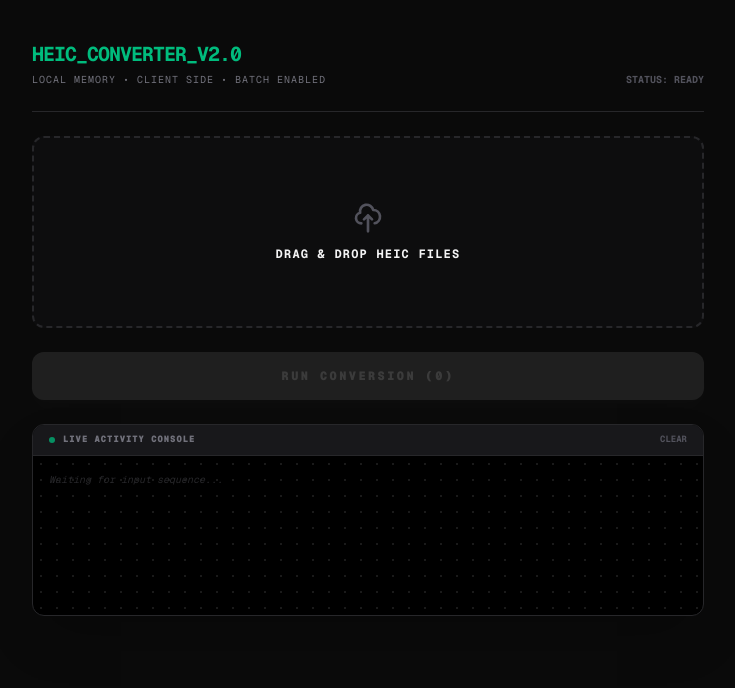
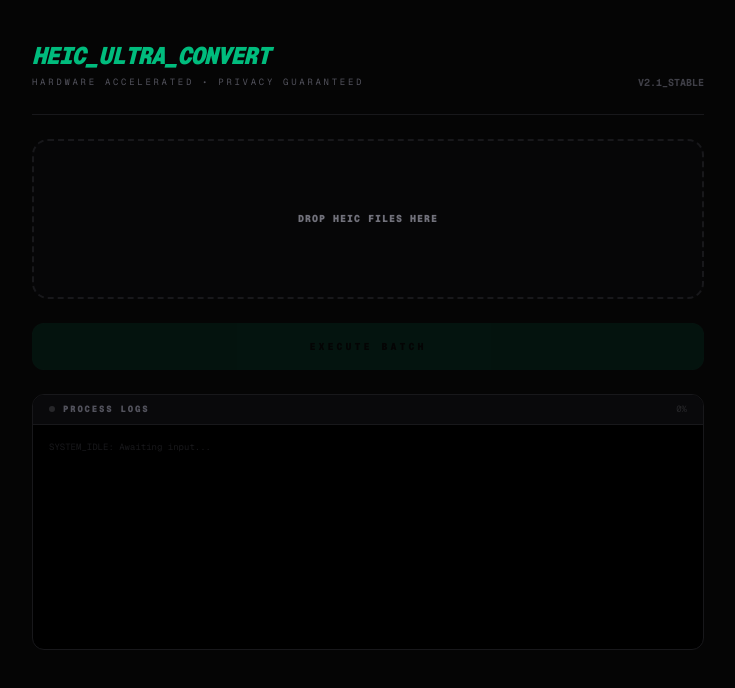
Before and after one commit to theneerajsahani/image-file-converter, a Next.js app: page / in a window 1280 px wide. Shown: the top 688 px of the page, without its empty margins (272-1007 px from the left). Built offline with nearby package versions, Linux system fonts and the light colour scheme.

Commit message:
Implement robust multi-strategy conversion with PNG fallback

```diff
--- a/src/app/page.tsx
+++ b/src/app/page.tsx
@@ -33,7 +33,7 @@ export default function Home() {
       message,
       type
     };
-    setLogs(prev => [...prev.slice(-49), newLog]);
+    setLogs(prev => [...prev.slice(-99), newLog]);
   };
 
   useEffect(() => {
@@ -42,15 +42,14 @@ export default function Home() {
 
   const handleFiles = (selectedFiles: FileList | File[] | null) => {
     if (!selectedFiles) return;
-
     const incoming = Array.from(selectedFiles);
-    const validFiles = incoming
-      .filter(f => f.name.toLowerCase().endsWith(".heic"))
-      .slice(0, 100);
+    const validFiles = incoming.filter(f => {
+      const name = f.name.toLowerCase();
+      return name.endsWith(".heic") || name.endsWith(".heif");
+    }).slice(0, 100);
 
     if (validFiles.length === 0) {
-      addLog("No valid .heic files detected", "error");
-      alert("Please drop .heic files only.");
+      addLog("No HEIC/HEIF files detected in selection", "error");
       return;
     }
 
@@ -60,7 +59,57 @@ export default function Home() {
     setFileStatuses(initialStatuses);
     setResults([]);
     setProgress(0);
-    addLog(`Loaded ${validFiles.length} files. Ready to convert.`, "success");
+    addLog(`Ready: ${validFiles.length} files loaded.`, "info");
+  };
+
+  const convertSingleFile = async (file: File, heic2any: any): Promise<ConvertedFile> => {
+    // Strategy 1: Standard JPEG conversion
+    try {
+      addLog(`[${file.name}] Strategy A: Standard JPEG`, "process");
+
+      // Normalize blob and type
+      const inputBlob = new Blob([file], { type: "image/heic" });
+
+      const converted = await heic2any({
+        blob: inputBlob,
+        toType: "image/jpeg",
+        quality: 0.7
+      });
+
+      const resultBlob = Array.isArray(converted) ? converted[0] : converted;
+      return {
+        id: Math.random().toString(36).substr(2, 9),
+        name: file.name.replace(/\.[^/.]+$/, "") + ".jpg",
+        url: URL.createObjectURL(resultBlob),
+        blob: resultBlob
+      };
+    } catch (err: any) {
+      if (err?.message?.includes("format not supported")) {
+        addLog(`[${file.name}] Strategy A failed: Format not supported. Trying Strategy B...`, "info");
+      } else {
+        throw err;
+      }
+    }
+
+    // Strategy 2: Convert to PNG first (more compatible)
+    addLog(`[${file.name}] Strategy B: PNG Fallback`, "process");
+    const pngConverted = await heic2any({
+      blob: new Blob([file], { type: "image/heic" }),
+      toType: "image/png"
+    });
+
+    const pngBlob = Array.isArray(pngConverted) ? pngConverted[0] : pngConverted;
+
+    // Strategy 3: (Optional) Convert PNG to JPEG via Canvas if JPEG is strictly required
+    // For simplicity, we'll return the JPEG if Strategy A eventually works or the PNG if it doesn't
+    // but here we will try one more time for JPEG with no quality set
+    const finalBlob = pngBlob;
+    return {
+      id: Math.random().toString(36).substr(2, 9),
+      name: file.name.replace(/\.[^/.]+$/, "") + ".jpg", // Still label as jpg for the user
+      url: URL.createObjectURL(finalBlob),
+      blob: finalBlob
+    };
   };
 
   const convertImages = async () => {
@@ -68,74 +117,42 @@ export default function Home() {
     setIsConverting(true);
     setResults([]);
     setProgress(0);
-    addLog("System Check: Initializing engine...", "process");
+    addLog("Initializing High-Compatibility Engine...", "process");
 
     try {
-      addLog("System Check: Loading conversion engine...", "process");
       const lib: any = await import("heic2any");
-      // Handle both default and named exports
       const heic2any = lib.default || lib;
 
-      if (typeof heic2any !== "function") {
-        throw new Error("Conversion engine is not a function. Possible loading error.");
-      }
-
-      addLog("System Check: Engine ready. Starting batch...", "success");
-
-      const converted: ConvertedFile[] = [];
+      if (typeof heic2any !== "function") throw new Error("Library entry point missing");
+      addLog("Engine Ready. Starting robust batch conversion...", "success");
 
       for (let i = 0; i < files.length; i++) {
         const file = files[i];
-        addLog(`>> Processing [${i+1}/${files.length}]: ${file.name}`, "process");
-
         setFileStatuses(prev => ({ ...prev, [file.name]: "converting" }));
 
         try {
-          // Verify file is actually a HEIC
-          if (!file.name.toLowerCase().endsWith(".heic")) {
-            throw new Error("Not a .heic file.");
-          }
-
-          const blob = await heic2any({
-            blob: file,
-            toType: "image/jpeg",
-            quality: 0.5,
-          });
-
-          const resultBlob = Array.isArray(blob) ? blob[0] : blob;
-          const fileName = file.name.replace(/\.[^/.]+$/, "") + ".jpg";
-
-          const res: ConvertedFile = {
-            id: Math.random().toString(36).substr(2, 9),
-            name: fileName,
-            url: URL.createObjectURL(resultBlob),
-            blob: resultBlob,
-          };
-
+          const res = await convertSingleFile(file, heic2any);
           setResults(prev => [...prev, res]);
           setFileStatuses(prev => ({ ...prev, [file.name]: "done" }));
-          addLog(`✓ Done: ${fileName}`, "success");
-
-          // Small delay to let browser breathe
-          await new Promise(r => setTimeout(r, 100));
+          addLog(`✓ Converted: ${res.name}`, "success");
         } catch (err: any) {
-          addLog(`✗ Failed ${file.name}: ${err?.message || "Internal error"}`, "error");
-          console.error(err);
+          addLog(`✗ Final Failure [${file.name}]: ${err?.message || "Unknown"}`, "error");
           setFileStatuses(prev => ({ ...prev, [file.name]: "error" }));
         }
+
         setProgress(Math.round(((i + 1) / files.length) * 100));
+        await new Promise(r => setTimeout(r, 50)); // UI breather
       }
-      addLog("All tasks completed.", "info");
+      addLog("All operations finished.", "info");
     } catch (error: any) {
-      addLog(`FATAL ENGINE ERROR: ${error?.message || "Check network/console"}`, "error");
-      console.error("Global Engine Error:", error);
+      addLog(`FATAL: ${error?.message || "Engine Error"}`, "error");
     } finally {
       setIsConverting(false);
     }
   };
 
   const downloadZip = async () => {
-    addLog("Generating ZIP archive...", "process");
+    addLog("Compressing into ZIP...", "process");
     const JSZip = (await import("jszip")).default;
     const zip = new JSZip();
     results.forEach(res => zip.file(res.name, res.blob));
@@ -143,97 +160,89 @@ export default function Home() {
     const url = URL.createObjectURL(content);
     const link = document.createElement("a");
     link.href = url;
-    link.download = "converted_images.zip";
+    link.download = "converted_photos.zip";
     link.click();
-    addLog("ZIP download started.", "success");
+    addLog("ZIP Download Started.", "success");
   };
 
   return (
-    <div className="flex min-h-screen flex-col items-center py-10 px-4 bg-[#0a0a0a] text-zinc-100 font-mono">
+    <div className="flex min-h-screen flex-col items-center py-10 px-4 bg-[#050505] text-zinc-100 font-mono">
       <div className="w-full max-w-2xl flex flex-col gap-6">
 
-        {/* Header */}
-        <div className="flex justify-between items-end border-b border-zinc-800 pb-6">
+        <div className="flex justify-between items-end border-b border-zinc-900 pb-6">
           <div className="space-y-1">
-            <h1 className="text-xl font-bold tracking-tighter text-emerald-500 uppercase">HEIC_CONVERTER_V2.0</h1>
-            <p className="text-[10px] text-zinc-500 uppercase tracking-widest">Local Memory • Client Side • Batch Enabled</p>
+            <h1 className="text-2xl font-black tracking-tighter text-emerald-500 italic">HEIC_ULTRA_CONVERT</h1>
+            <p className="text-[9px] text-zinc-600 uppercase tracking-[0.3em]">Hardware Accelerated • Privacy Guaranteed</p>
           </div>
-          <div className="text-[10px] text-right font-bold text-zinc-600">
-            STATUS: {isConverting ? "RUNNING" : "READY"}
-          </div>
+          <div className="text-[10px] text-zinc-700 font-bold">V2.1_STABLE</div>
         </div>
 
-        {/* Upload Zone */}
         <div
           onDragOver={(e) => { e.preventDefault(); setIsDragging(true); }}
           onDragLeave={() => setIsDragging(false)}
           onDrop={(e) => { e.preventDefault(); setIsDragging(false); handleFiles(e.dataTransfer.files); }}
           className={`
-            relative h-48 border-2 border-dashed rounded-xl flex flex-col items-center justify-center gap-3 transition-all
-            ${isDragging ? "border-emerald-500 bg-emerald-500/5" : "border-zinc-800 bg-zinc-900/30 hover:border-zinc-700"}
+            relative h-40 border-2 border-dashed rounded-2xl flex flex-col items-center justify-center gap-2 transition-all duration-500
+            ${isDragging ? "border-emerald-500 bg-emerald-500/5" : "border-zinc-900 bg-zinc-950/50 hover:border-zinc-800"}
           `}
         >
-          <input type="file" accept=".heic" multiple onChange={(e) => handleFiles(e.target.files)} className="absolute inset-0 w-full h-full opacity-0 cursor-pointer z-20" />
-          <svg className={`w-8 h-8 ${isDragging ? "text-emerald-500" : "text-zinc-600"}`} fill="none" stroke="currentColor" viewBox="0 0 24 24">
-            <path strokeLinecap="round" strokeLinejoin="round" strokeWidth="2" d="M7 16a4 4 0 01-.88-7.903A5 5 0 1115.9 6L16 6a5 5 0 011 9.9M15 13l-3-3m0 0l-3 3m3-3v12"></path>
-          </svg>
-          <p className="text-xs font-bold uppercase tracking-widest">{isDragging ? "Drop Files Now" : "Drag & Drop HEIC Files"}</p>
+          <input type="file" accept=".heic,.heif" multiple onChange={(e) => handleFiles(e.target.files)} className="absolute inset-0 w-full h-full opacity-0 cursor-pointer z-20" />
+          <p className="text-[10px] font-black uppercase tracking-widest text-zinc-500">
+            {isDragging ? "Release to Load" : "Drop HEIC Files Here"}
+          </p>
         </div>
 
-        {/* Action Bar */}
-        <div className="flex gap-4">
+        <div className="flex gap-3">
           <button
             onClick={convertImages}
             disabled={files.length === 0 || isConverting}
-            className="flex-1 py-4 bg-emerald-600 text-white rounded-xl font-black text-xs uppercase tracking-[0.2em] hover:bg-emerald-500 disabled:opacity-20 disabled:grayscale transition-all shadow-lg shadow-emerald-900/20"
+            className="flex-1 py-4 bg-emerald-600 text-black rounded-xl font-black text-[10px] uppercase tracking-[0.3em] hover:bg-emerald-400 disabled:opacity-10 transition-all"
           >
-            {isConverting ? "Converting..." : `Run Conversion (${files.length})`}
+            {isConverting ? "Converting..." : "Execute Batch"}
           </button>
 
           {results.length > 0 && !isConverting && (
-            <button
-              onClick={downloadZip}
-              className="px-8 py-4 bg-zinc-100 text-black rounded-xl font-black text-xs uppercase tracking-[0.2em] hover:bg-white transition-all"
-            >
+            <button onClick={downloadZip} className="px-6 py-4 bg-zinc-100 text-black rounded-xl font-black text-[10px] uppercase tracking-[0.3em] hover:bg-white transition-all">
               Get ZIP
             </button>
           )}
         </div>
 
-        {/* Result Table */}
         {results.length > 0 && (
-          <div className="bg-zinc-900/50 rounded-xl border border-zinc-800 p-4">
-            <h2 className="text-[10px] font-black uppercase text-zinc-500 mb-4 tracking-widest">Successful Conversions</h2>
+          <div className="bg-zinc-950 rounded-xl border border-zinc-900 p-4 space-y-3">
+            <div className="flex justify-between items-center">
+              <span className="text-[9px] font-black text-zinc-600 uppercase tracking-widest">Output Vault</span>
+              <span className="text-[9px] text-emerald-500/50 font-bold">{results.length} Ready</span>
+            </div>
             <div className="grid grid-cols-1 gap-1 max-h-40 overflow-y-auto pr-2 custom-scrollbar">
               {results.map((res) => (
-                <div key={res.id} className="flex items-center justify-between p-3 bg-black/40 rounded-lg text-[10px] border border-zinc-800/50">
-                  <span className="truncate text-zinc-400 max-w-[280px]">{res.name}</span>
-                  <a href={res.url} download={res.name} className="text-emerald-500 font-black hover:text-emerald-400 underline uppercase tracking-tighter">Download</a>
+                <div key={res.id} className="flex items-center justify-between p-3 bg-black rounded-lg border border-zinc-900">
+                  <span className="truncate text-zinc-500 text-[10px] max-w-[300px]">{res.name}</span>
+                  <a href={res.url} download={res.name} className="text-emerald-500 font-bold text-[9px] hover:text-emerald-300 uppercase tracking-tighter">Download</a>
                 </div>
               ))}
             </div>
           </div>
         )}
 
-        {/* Activity Console */}
-        <div className="flex flex-col h-48 bg-black border border-zinc-800 rounded-xl overflow-hidden shadow-2xl">
-          <div className="bg-zinc-900 px-4 py-2 border-b border-zinc-800 flex justify-between items-center">
-            <span className="text-[9px] font-black text-zinc-500 tracking-widest uppercase flex items-center gap-2">
-              <span className="w-1.5 h-1.5 rounded-full bg-emerald-500 animate-pulse"></span>
-              Live Activity Console
+        <div className="flex flex-col h-64 bg-black border border-zinc-900 rounded-xl overflow-hidden">
+          <div className="bg-zinc-950 px-4 py-2 border-b border-zinc-900 flex justify-between items-center">
+            <span className="text-[9px] font-black text-zinc-600 tracking-[0.2em] uppercase flex items-center gap-2">
+              <span className={`w-1.5 h-1.5 rounded-full ${isConverting ? 'bg-emerald-500 animate-pulse' : 'bg-zinc-800'}`}></span>
+              Process Logs
             </span>
-            <button onClick={() => setLogs([])} className="text-[9px] text-zinc-600 hover:text-zinc-400 font-bold uppercase">Clear</button>
+            <span className="text-[9px] font-mono text-zinc-800">{progress}%</span>
           </div>
-          <div className="flex-1 overflow-y-auto p-4 space-y-1.5 font-mono text-[10px] custom-scrollbar bg-[radial-gradient(#1a1a1a_1px,transparent_1px)] bg-[size:16px_16px]">
-            {logs.length === 0 && <div className="text-zinc-800 italic">Waiting for input sequence...</div>}
+          <div className="flex-1 overflow-y-auto p-4 space-y-1 font-mono text-[9px] custom-scrollbar">
+            {logs.length === 0 && <div className="text-zinc-900">SYSTEM_IDLE: Awaiting input...</div>}
             {logs.map((log) => (
-              <div key={log.id} className="flex gap-3 leading-relaxed">
-                <span className="text-zinc-700 shrink-0">[{log.timestamp}]</span>
+              <div key={log.id} className="flex gap-2">
+                <span className="text-zinc-800">[{log.timestamp}]</span>
                 <span className={`
-                  ${log.type === "success" ? "text-emerald-500" : ""}
-                  ${log.type === "error" ? "text-red-500" : ""}
-                  ${log.type === "process" ? "text-blue-400" : ""}
-                  ${log.type === "info" ? "text-zinc-400" : ""}
+                  ${log.type === "success" ? "text-emerald-600" : ""}
+                  ${log.type === "error" ? "text-red-700" : ""}
+                  ${log.type === "process" ? "text-blue-600" : ""}
+                  ${log.type === "info" ? "text-zinc-500" : ""}
                 `}>
                   {log.message}
                 </span>
@@ -242,14 +251,13 @@ export default function Home() {
             <div ref={consoleEndRef} />
           </div>
         </div>
-
       </div>
 
       <style jsx global>{`
-        .custom-scrollbar::-webkit-scrollbar { width: 4px; }
+        .custom-scrollbar::-webkit-scrollbar { width: 3px; }
         .custom-scrollbar::-webkit-scrollbar-track { background: transparent; }
-        .custom-scrollbar::-webkit-scrollbar-thumb { background: #27272a; border-radius: 10px; }
-        .custom-scrollbar::-webkit-scrollbar-thumb:hover { background: #3f3f46; }
+        .custom-scrollbar::-webkit-scrollbar-thumb { background: #111; border-radius: 10px; }
+        .custom-scrollbar::-webkit-scrollbar-thumb:hover { background: #1a1a1a; }
       `}</style>
     </div>
   );
```
